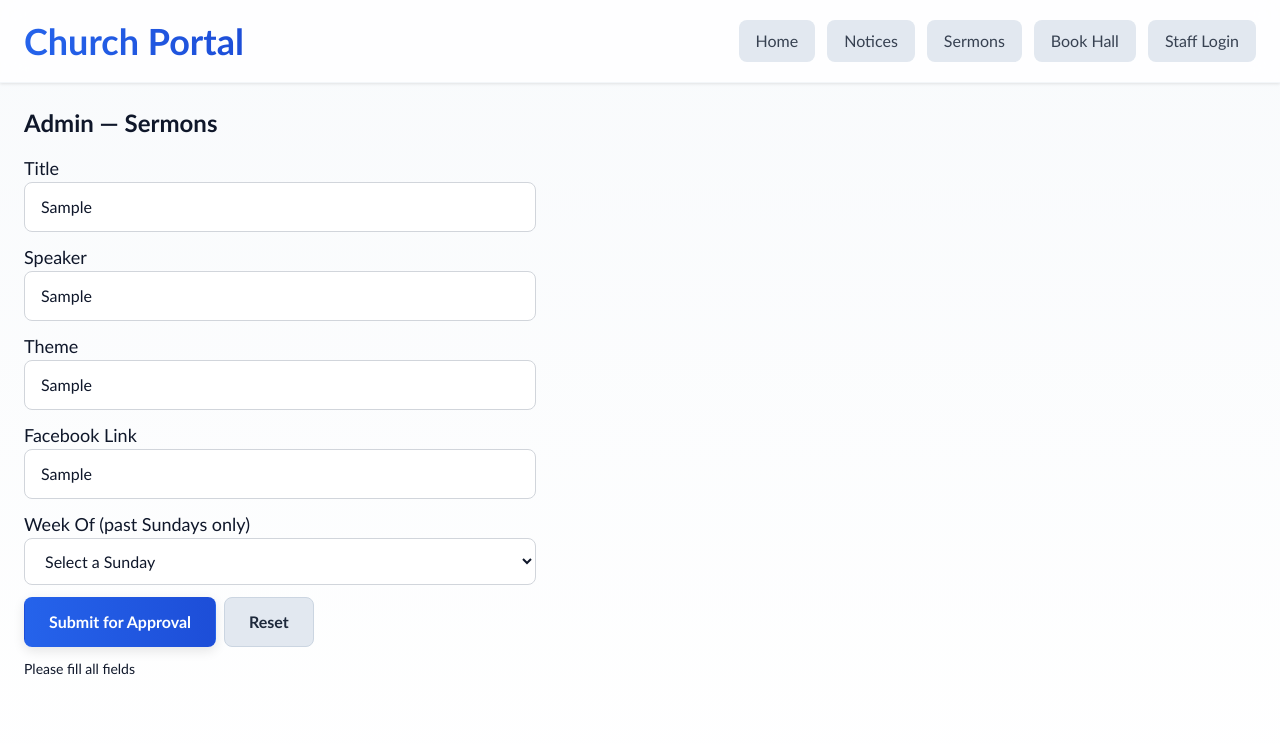
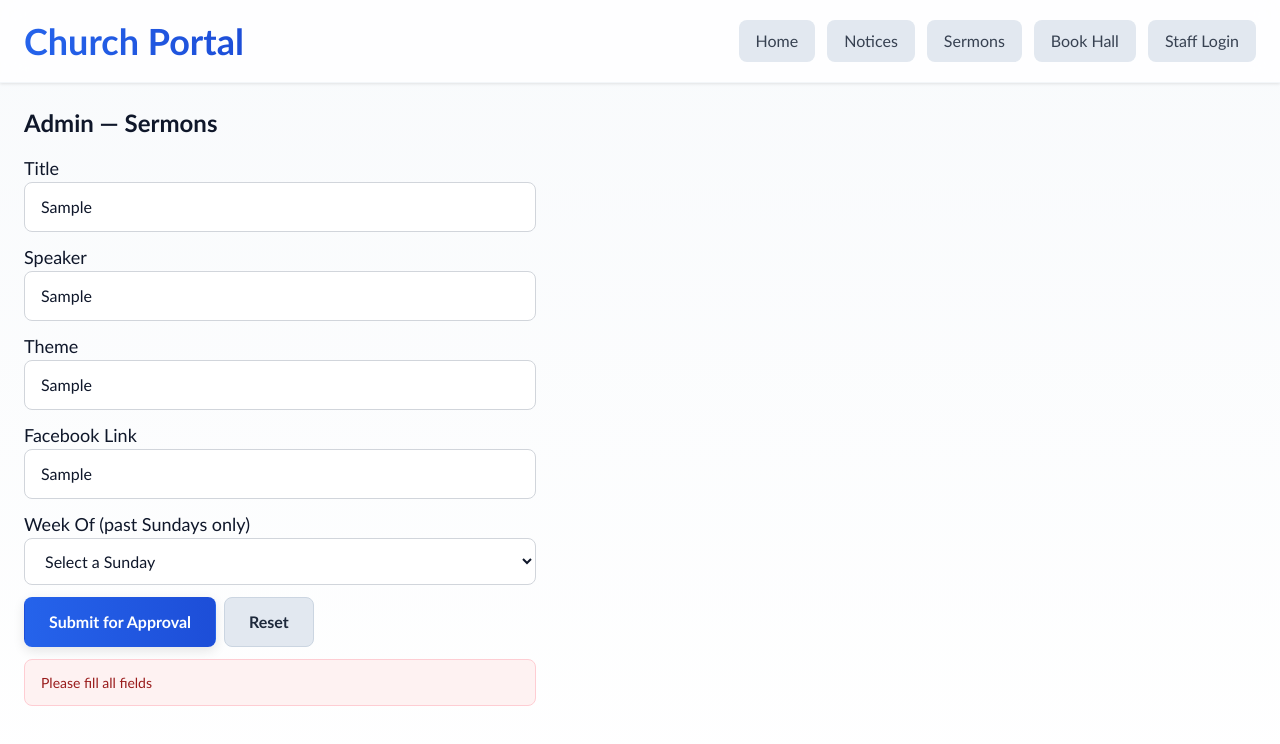
Before and after one commit to prashanl6/church-portal-starter, a Next.js app: page /admin/sermons in a window 1280 px wide. Both pictures are taken after typing "Sample", "Sample", "Sample", "Sample" into the empty fields and a click on the button "Submit for Approval". Shown: the top 744 px of the page. Built offline with nearby package versions, Linux system fonts and the light colour scheme.

Commit message:
Enhance error handling and session management across admin pages. Added alerts for session expiration and improved error messages for API responses in Notices, Approvals, Assets, and Sermons components. Updated authentication checks in API routes to return JSON error responses.

```diff
--- a/src/app/admin/approvals/page.tsx
+++ b/src/app/admin/approvals/page.tsx
@@ -7,8 +7,16 @@ export default function ApprovalsPage() {
   const { data, mutate } = useSWR('/api/approvals', fetcher);
   const approve = async (a:any) => {
     const res = await fetch('/api/approvals/approve', { method:'POST', headers:{'Content-Type':'application/json'}, body: JSON.stringify({ resourceType:a.resourceType, resourceId:a.resourceId, comment:'OK' }) });
+    if (res.status === 401) {
+      alert('Your session has expired. Please log in again.');
+      window.location.href = '/login';
+      return;
+    }
     if (res.ok) mutate();
-    else alert(await res.text());
+    else {
+      const errorText = await res.text();
+      alert(errorText || 'Failed to approve');
+    }
   }
   return (
     <div className="grid gap-4">
--- a/src/app/admin/assets/page.tsx
+++ b/src/app/admin/assets/page.tsx
@@ -11,8 +11,28 @@ export default function AssetsPage() {
   const submit = async (e:any) => {
     e.preventDefault();
     const res = await fetch('/api/admin/assets', { method:'POST', headers:{'Content-Type':'application/json'}, body: JSON.stringify(form)});
-    if (res.ok) { alert('Draft created and submitted for dual approval'); mutate(); }
-    else alert(await res.text());
+    if (res.status === 401 || res.status === 403) {
+      alert('Your session has expired. Please log in again.');
+      window.location.href = '/login';
+      return;
+    }
+    if (res.ok) {
+      alert('Draft created and submitted for dual approval');
+      mutate();
+    } else {
+      let errorMsg = 'Failed to submit';
+      try {
+        const errorData = await res.json();
+        errorMsg = errorData.error || errorMsg;
+      } catch {
+        try {
+          errorMsg = await res.text() || errorMsg;
+        } catch {
+          // Use default
+        }
+      }
+      alert(errorMsg);
+    }
   };
 
   return (
--- a/src/app/admin/notices/page.tsx
+++ b/src/app/admin/notices/page.tsx
@@ -26,11 +26,19 @@ export default function NoticesAdminPage() {
         weekOf: new Date(form.weekOf).toISOString()
       })
     });
+    if (res.status === 401) {
+      alert('Your session has expired. Please log in again.');
+      window.location.href = '/login';
+      return;
+    }
     if (res.ok) {
       alert('Notice submitted for approval');
       setForm({ title: '', bodyHtml: '', weekOf: new Date().toISOString().split('T')[0] });
       mutate();
-    } else alert(await res.text());
+    } else {
+      const errorText = await res.text();
+      alert(errorText || 'Failed to submit notice');
+    }
   };
 
   const getStatusBadge = (status: string) => {
--- a/src/app/admin/sermons/page.tsx
+++ b/src/app/admin/sermons/page.tsx
@@ -41,7 +41,48 @@ export default function AdminSermonsPage() {
         headers: { 'Content-Type': 'application/json' },
         body: JSON.stringify({ title, speaker, theme, link, date: weekOf, dateIso: weekOf })
       });
-      if (!res.ok) throw new Error(await res.text());
+      if (res.status === 401 || res.status === 403) {
+        let errorMsg = 'Your session has expired. Please log in again.';
+        try {
+          const errorData = await res.json();
+          errorMsg = errorData.error || errorMsg;
+        } catch {
+          // If not JSON, use default message
+        }
+        setMsg(errorMsg);
+        setTimeout(() => window.location.href = '/login', 2000);
+        return;
+      }
+      if (!res.ok) {
+        let errorMsg = 'Failed to submit sermon';
+        const contentType = res.headers.get('content-type') || '';
+
+        // Check if we got HTML (404 page) instead of JSON
+        if (contentType.includes('text/html')) {
+          errorMsg = 'API route not found. Please restart the development server.';
+          console.error('Received HTML instead of JSON. This usually means the API route is not being recognized.');
+        } else if (contentType.includes('application/json')) {
+          try {
+            const errorData = await res.json();
+            errorMsg = errorData.error || errorMsg;
+          } catch {
+            // Fallback to default
+          }
+        } else {
+          try {
+            const text = await res.text();
+            // If it looks like HTML, it's probably a 404 page
+            if (text.trim().startsWith('<!DOCTYPE') || text.includes('404')) {
+              errorMsg = 'API route not found. Please restart the development server.';
+            } else {
+              errorMsg = text || errorMsg;
+            }
+          } catch {
+            // Fallback to default
+          }
+        }
+        throw new Error(errorMsg);
+      }
       const body = await res.json();
       setMsg('Sermon submitted for approval');
       setTitle(''); setSpeaker(''); setTheme(''); setLink(''); setWeekOf('');
@@ -70,7 +111,18 @@ export default function AdminSermonsPage() {
           <button className="btn" type="submit" disabled={loading}>{loading ? 'Submitting...' : 'Submit for Approval'}</button>
           <button type="button" className="btn-secondary" onClick={() => { setTitle(''); setSpeaker(''); setTheme(''); setLink(''); setWeekOf(''); setMsg(''); }}>Reset</button>
         </div>
-        {msg && <div className="text-sm text-muted">{msg}</div>}
+        {msg && (
+          <div style={{
+            padding: '0.75rem 1rem',
+            borderRadius: '0.5rem',
+            fontSize: '0.875rem',
+            backgroundColor: msg.includes('submitted') ? 'rgb(220, 252, 231)' : msg.includes('expired') || msg.includes('log in') ? 'rgb(254, 242, 242)' : 'rgb(254, 242, 242)',
+            color: msg.includes('submitted') ? 'rgb(22, 101, 52)' : 'rgb(153, 27, 27)',
+            border: `1px solid ${msg.includes('submitted') ? 'rgb(187, 247, 208)' : 'rgb(254, 205, 211)'}`
+          }}>
+            {msg}
+          </div>
+        )}
       </form>
     </div>
   );
--- a/src/app/api/admin/assets/route.ts
+++ b/src/app/api/admin/assets/route.ts
@@ -11,7 +11,12 @@ export async function GET() {
 
 export async function POST(req: Request) {
   const u = getUserFromCookie();
-  if (!u || u.role !== 'admin') return new NextResponse('Unauthorized', { status: 401 });
+  if (!u) {
+    return NextResponse.json({ error: 'Please log in to continue' }, { status: 401 });
+  }
+  if (u.role !== 'admin') {
+    return NextResponse.json({ error: 'Admin access required' }, { status: 403 });
+  }
   const body = await req.json();
   const created = await prisma.asset.create({ data: body });
   await submitApproval('asset', created.id, 'create', u.id);
--- a/src/app/api/admin/notices/route.ts
+++ b/src/app/api/admin/notices/route.ts
@@ -10,7 +10,12 @@ export async function GET() {
 
 export async function POST(req: Request) {
   const u = getUserFromCookie();
-  if (!u || u.role !== 'admin') return new NextResponse('Unauthorized', { status: 401 });
+  if (!u) {
+    return NextResponse.json({ error: 'Please log in to continue' }, { status: 401 });
+  }
+  if (u.role !== 'admin') {
+    return NextResponse.json({ error: 'Admin access required' }, { status: 403 });
+  }
   const body = await req.json();
   const created = await prisma.notice.create({ data: { ...body, status: 'submitted' } });
   await submitApproval('notice', created.id, 'publish', u.id);
--- a/src/app/api/admin/sermons/route.ts
+++ b/src/app/api/admin/sermons/route.ts
@@ -4,16 +4,29 @@ import { getUserFromCookie } from '@/lib/auth';
 import { submitApproval } from '@/lib/approval';
 
 export async function GET() {
+  try {
     const list = await prisma.sermon.findMany({ orderBy: { date: 'desc' }, take: 50 });
     return NextResponse.json({ list });
+  } catch (error: any) {
+    console.error('Error in GET /api/admin/sermons:', error);
+    return NextResponse.json({ error: 'Failed to fetch sermons', list: [] }, { status: 500 });
+  }
 }
 
 export async function POST(req: Request) {
+  try {
     const u = getUserFromCookie();
-  if (!u || u.role !== 'admin') return new NextResponse('Unauthorized', { status: 401 });
+    if (!u) {
+      return NextResponse.json({ error: 'Please log in to continue' }, { status: 401 });
+    }
+    if (u.role !== 'admin') {
+      return NextResponse.json({ error: 'Admin access required' }, { status: 403 });
+    }
 
     const body = await req.json().catch(() => null);
-  if (!body || typeof body !== 'object') return new NextResponse('Invalid JSON body', { status: 400 });
+    if (!body || typeof body !== 'object') {
+      return NextResponse.json({ error: 'Invalid JSON body' }, { status: 400 });
+    }
 
     // Whitelist and map allowed fields to avoid unexpected prisma errors
     const title = typeof body.title === 'string' ? body.title.trim() : '';
@@ -29,7 +42,9 @@ export async function POST(req: Request) {
     }
 
     if (!title || !speaker || !link || !date) {
-    return new NextResponse('Missing required fields: title, speaker, link, date/dateIso', { status: 400 });
+      return NextResponse.json({
+        error: 'Missing required fields: title, speaker, link, and date are required'
+      }, { status: 400 });
     }
 
     // If `theme` supplied, persist it in `tagsJson` to avoid DB schema changes.
@@ -43,13 +58,17 @@ export async function POST(req: Request) {
     end.setUTCDate(end.getUTCDate() + 1);
     const existing = await prisma.sermon.findFirst({ where: { date: { gte: start, lt: end } } });
     if (existing) {
-    return new NextResponse('A sermon for this date already exists', { status: 409 });
+      return NextResponse.json({
+        error: `A sermon for ${new Date(date).toLocaleDateString()} already exists`
+      }, { status: 409 });
     }
 
     // Prepare dateOnly (UTC midnight) for DB-level uniqueness
     const dateOnly = new Date(start);
 
-  const created = await prisma.sermon.create({
+    let created;
+    try {
+      created = await prisma.sermon.create({
         data: {
           title,
           speaker,
@@ -60,7 +79,32 @@ export async function POST(req: Request) {
           ...(tagsJson ? { tagsJson } : {})
         }
       });
+    } catch (dbError: any) {
+      // Handle database errors (e.g., unique constraint violations)
+      if (dbError.code === 'P2002') {
+        return NextResponse.json({
+          error: 'A sermon for this date already exists in the database'
+        }, { status: 409 });
+      }
+      console.error('Database error creating sermon:', dbError);
+      return NextResponse.json({
+        error: 'Failed to create sermon. Please try again.'
+      }, { status: 500 });
+    }
 
+    try {
       await submitApproval('sermon', created.id, 'publish', u.id);
+    } catch (approvalError: any) {
+      console.error('Error submitting approval:', approvalError);
+      // Don't fail the whole request if approval submission fails
+      // The sermon was created, so we'll still return success
+    }
+
     return NextResponse.json({ ok: true, id: created.id });
+  } catch (error: any) {
+    console.error('Unexpected error in POST /api/admin/sermons:', error);
+    return NextResponse.json({
+      error: error.message || 'An unexpected error occurred. Please try again.'
+    }, { status: 500 });
   }
+}
--- a/src/app/api/approvals/approve/route.ts
+++ b/src/app/api/approvals/approve/route.ts
@@ -5,7 +5,9 @@ import { getUserFromCookie } from '@/lib/auth';
 export async function POST(req: Request) {
   const { resourceType, resourceId, comment } = await req.json();
   const u = getUserFromCookie();
-  if (!u) return new NextResponse('Unauthorized', { status: 401 });
+  if (!u) {
+    return NextResponse.json({ error: 'Please log in to continue' }, { status: 401 });
+  }
   try {
     const result = await approve(resourceType, Number(resourceId), u.id, comment || '');
     return NextResponse.json({ ok: true, result });
--- a/src/lib/auth.ts
+++ b/src/lib/auth.ts
@@ -23,13 +23,19 @@ export function clearAuthCookie() {
 }
 
 export function getUserFromCookie(): { id: number, role: string, email: string } | null {
-  const cookieStore = cookies();
-  const token = cookieStore.get('token')?.value;
-  if (!token) return null;
   try {
-    const payload = jwt.verify(token, JWT_SECRET) as any;
-    return { id: Number(payload.sub), role: payload.role, email: payload.email };
-  } catch {
+    const cookieStore = cookies();
+    const token = cookieStore.get('token')?.value;
+    if (!token) return null;
+    try {
+      const payload = jwt.verify(token, JWT_SECRET) as any;
+      return { id: Number(payload.sub), role: payload.role, email: payload.email };
+    } catch (err) {
+      // Token expired or invalid
+      return null;
+    }
+  } catch (err) {
+    // Error reading cookies
     return null;
   }
 }
```
Lines whose indentation alone changed are shown as unchanged.
